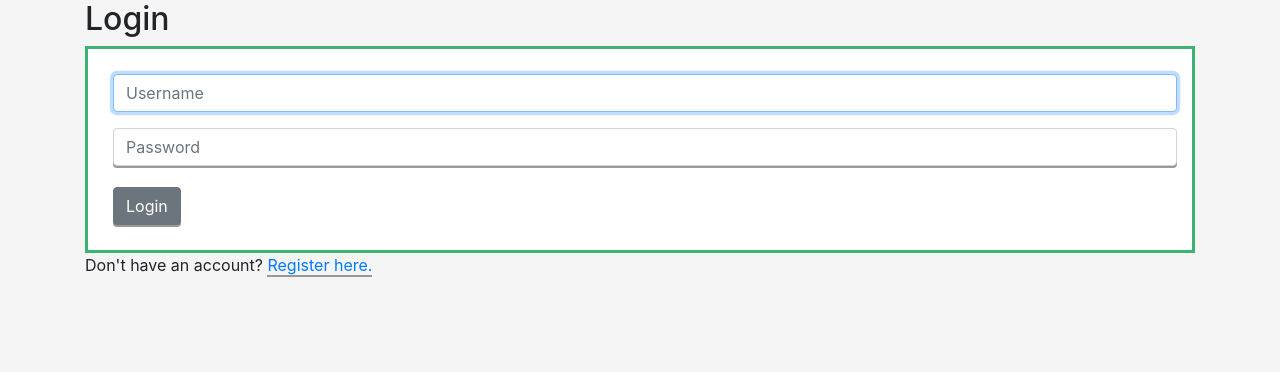
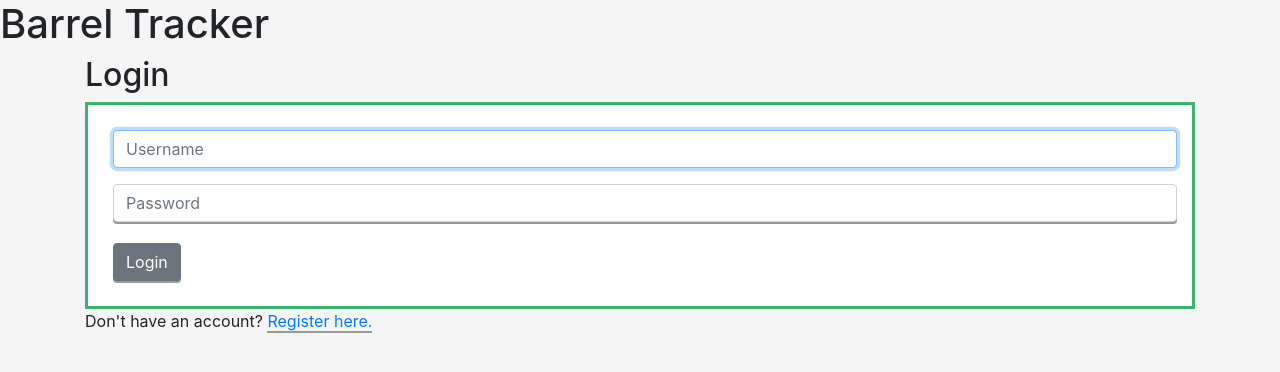
Before and after one commit to bakinnebrew/barreltracker, a Django app: page / in a window 1280 px wide. Shown: the top 372 px of the page. Run offline with Django 3.2, Linux system fonts and the light colour scheme; some libraries are stand-ins or nearby versions.

Commit message:
added header to layout

```diff
--- a/tracker/templates/tracker/layout.html
+++ b/tracker/templates/tracker/layout.html
@@ -11,6 +11,7 @@
         {% endblock %}
     </head>
     <body>
+        <h1>Barrel Tracker</h1>
         <div class="container">
             {% block body %}
             {% endblock %}
```
